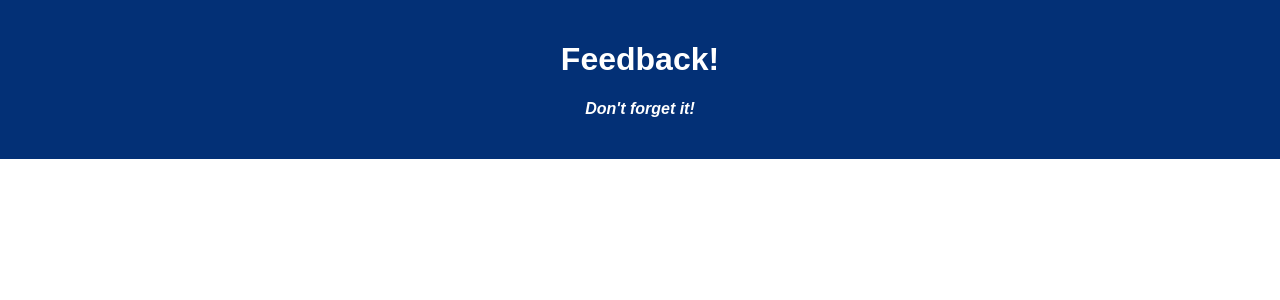
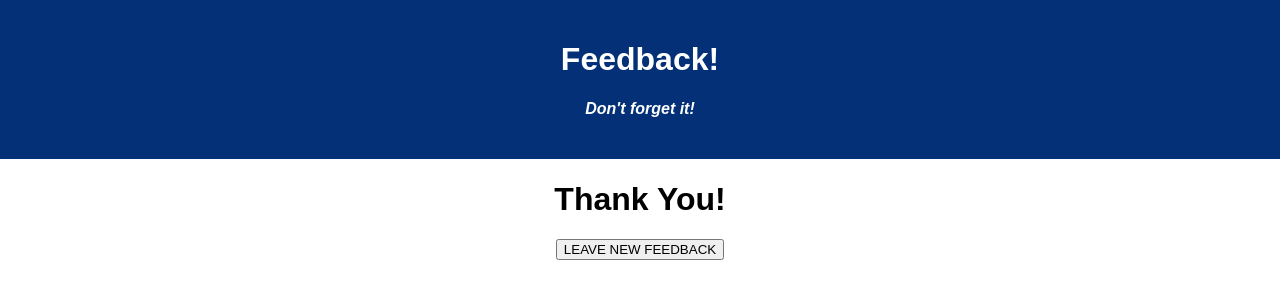
Before and after one commit to jordan-ashbacher/redux-feeback-app, a React (Create React App) app: page /#/confirmation in a window 1280 px wide. Shown: the top 300 px of the page. Built offline with nearby package versions, Linux system fonts and the light colour scheme.

Commit message:
creates Confirmation component to show the user the submission was successful. Redirects to home page on button click

```diff
--- a/src/components/App/App.jsx
+++ b/src/components/App/App.jsx
@@ -7,6 +7,7 @@ import UnderstandingForm from '../UnderstandingForm/UnderstandingForm'
 import SupportForm from '../SupportForm/SupportForm'
 import CommentForm from '../CommentForm/CommentForm'
 import ReviewPage from '../ReviewPage/ReviewPage'
+import Confirmation from '../Confirmation/Confirmation'
 import { HashRouter as Router, Route, Link } from 'react-router-dom'
 
 function App() {
@@ -25,6 +26,7 @@ function App() {
         <Route path="/support" component={SupportForm} />
         <Route path="/comment" component={CommentForm} />
         <Route path="/review" component={ReviewPage} />
+        <Route path="/confirmation" component={Confirmation} />
       </div>
     </Router>
   );
--- /dev/null
+++ b/src/components/Confirmation/Confirmation.jsx
@@ -0,0 +1,19 @@
+import {useHistory} from 'react-router-dom'
+
+const Confirmation = () => {
+
+    const history = useHistory()
+
+    const handleClick = () => {
+        history.push('/home')
+    }
+
+    return (
+        <>
+        <h1>Thank You!</h1>
+        <button onClick={handleClick}>LEAVE NEW FEEDBACK</button>
+        </>
+    )
+}
+
+export default Confirmation
```
